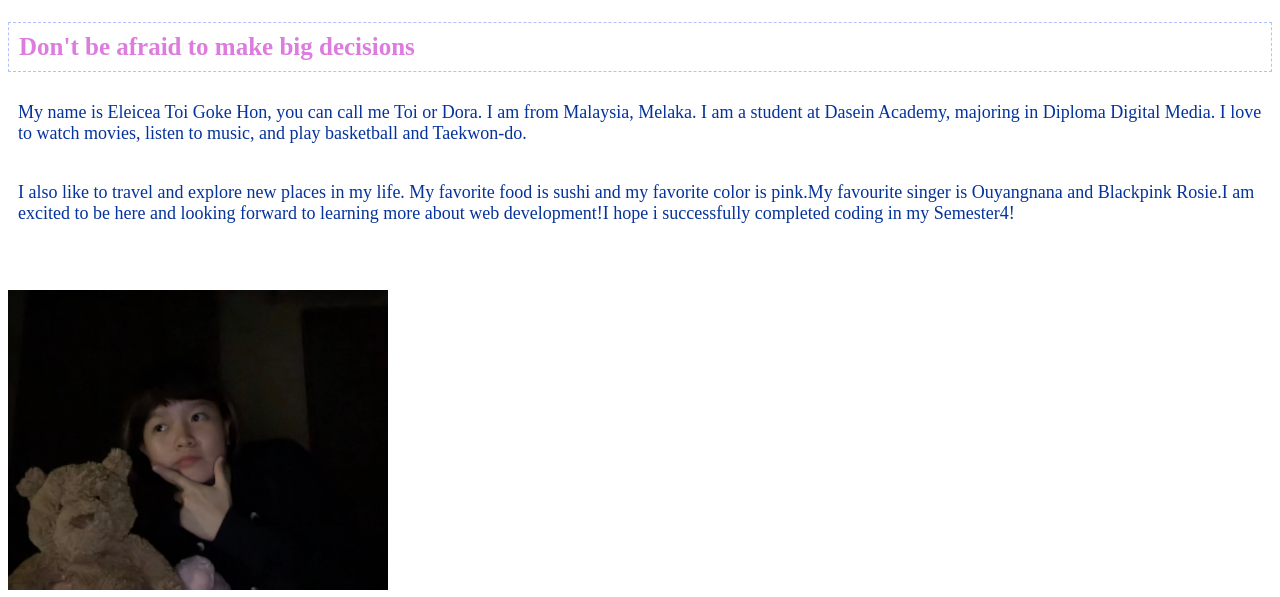
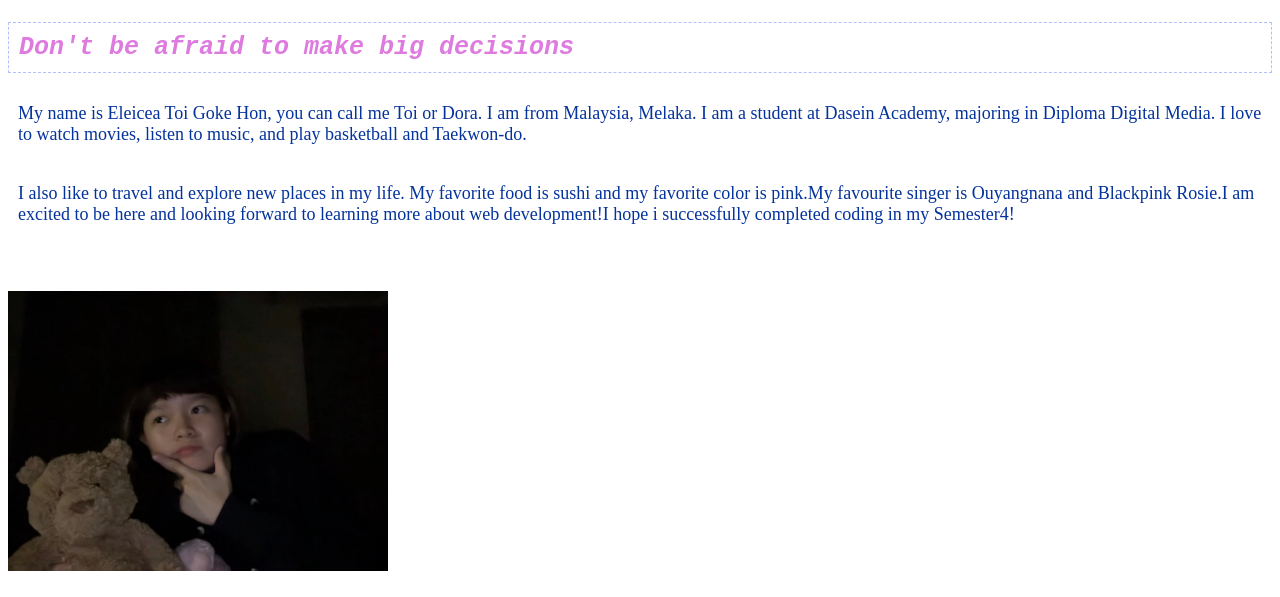
Before and after one commit to eleiceatoi/eleiceatoi.github.io, a plain HTML site: page week2/self-intro.html in a window 1280 px wide. Shown: the part 99-696 px from the top of the page. Drawn offline with Linux system fonts and the light colour scheme.

Commit message:
fix:font and image

```diff
--- a/week2/self-intro.html
+++ b/week2/self-intro.html
@@ -17,7 +17,10 @@
         color: rgb(221, 123, 223);
         font-size: 25px;
         border: 1px solid rgb(179, 191, 255);
+        ;
         padding: 10px;
+        font-style: italic;
+        font-family: 'Courier New', Courier, monospace;
         border-style: dashed;
     }
 
@@ -41,7 +44,7 @@
         excited to be here and looking forward to learning more about web development!I hope i successfully completed
         coding in my Semester4!</p>
     </p>
-    <img src="images/me.jpg" alt="me" width="380" height="300">
+    <img src="images/me.jpg" alt="me" width="380" height="280">
     <p>
         <a href="https://www.instagram.com/eleiceatoi_?igsh=N3hzMmt5eDdiYTI5" target="_blank">
             <img src="images/ig logo.png" alt="Instagram" width="60">
```
